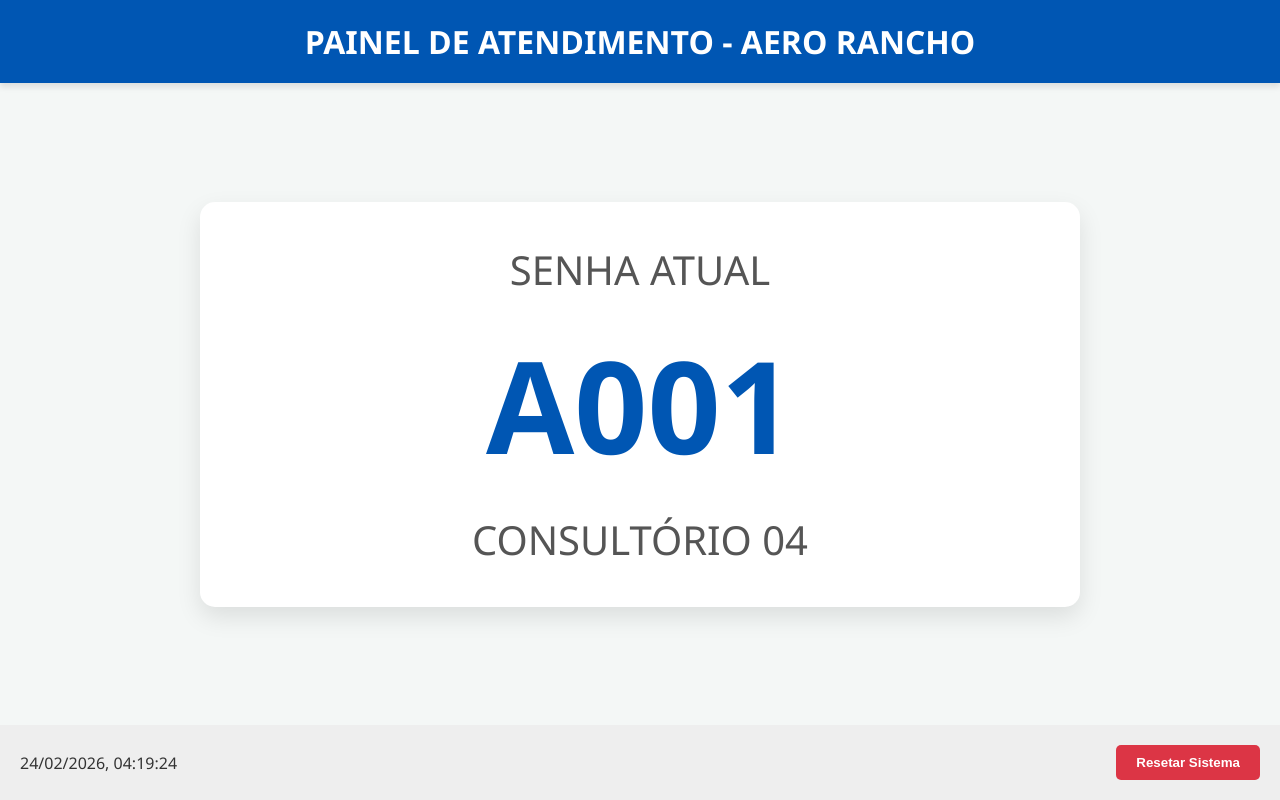
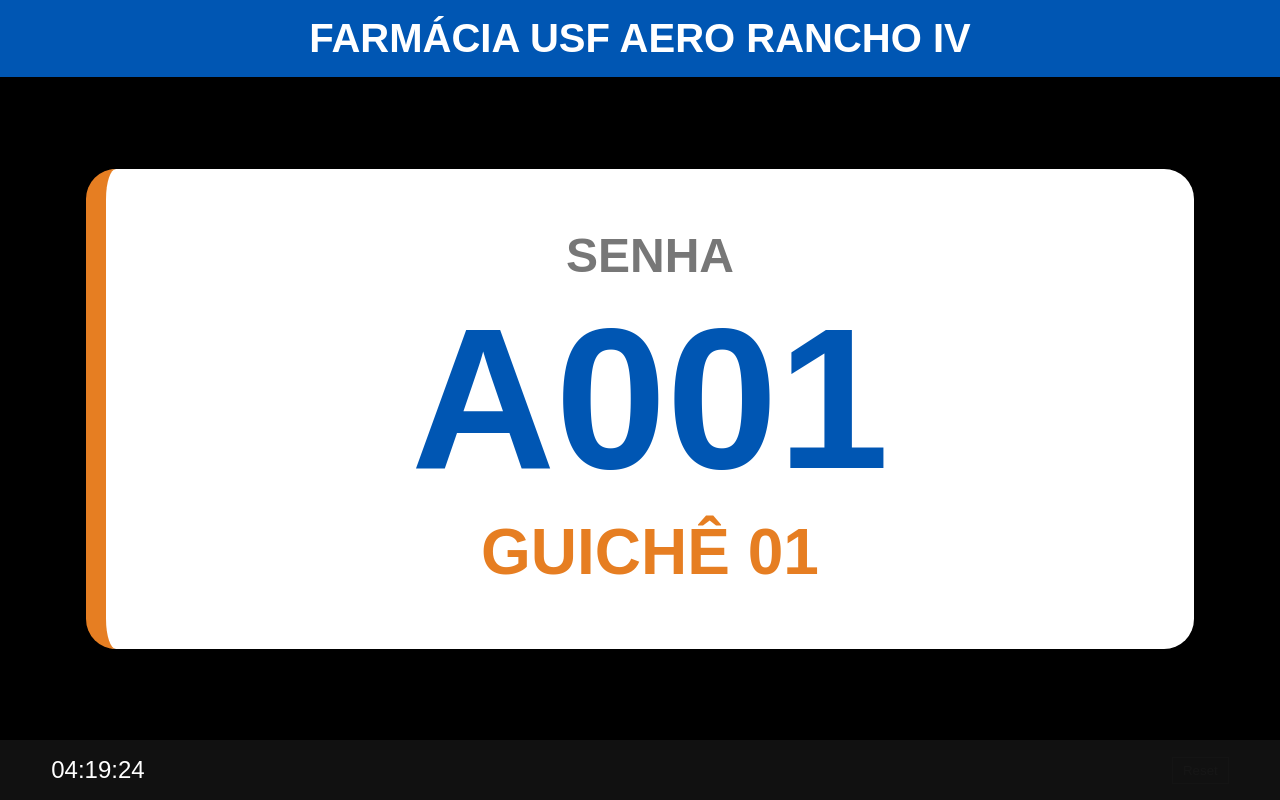
Before and after one commit to farmaciausfaerorancho4-star/painel-aero-rancho, a plain HTML site: page index.html.html in a window 1280 px wide. Drawn offline with Linux system fonts and the light colour scheme.

Commit message:
Update index.html.html

```diff
--- a/index.html.html
+++ b/index.html.html
@@ -2,40 +2,38 @@
 <html lang="pt-br">
 <head>
     <meta charset="UTF-8">
-    <meta name="viewport" content="width=device-width, initial-scale=1.0">
-    <title>Painel TV Aero Rancho</title>
+    <meta name="viewport" content="width=device-width, initial-scale=1.0, maximum-scale=1.0, user-scalable=no">
+    <title>Painel Aero Rancho IV</title>
 
-    <link rel="manifest" href="manifest.json">
-    <meta name="theme-color" content="#0056b3">
-    <link rel="apple-touch-icon" href="icon.png">
+    <meta name="mobile-web-app-capable" content="yes">
+    <meta name="apple-mobile-web-app-capable" content="yes">
 
     <style>
         :root {
-            --primary-color: #0056b3;
-            --bg-color: #f4f7f6;
-            --card-bg: #ffffff;
-            --text-color: #333;
+            --primary: #0056b3;
+            --accent: #e67e22;
         }
 
         body {
-            font-family: 'Segoe UI', Tahoma, Geneva, Verdana, sans-serif;
-            background-color: var(--bg-color);
-            color: var(--text-color);
+            font-family: 'Arial', sans-serif;
+            background-color: #000; /* Fundo preto para não cansar a TV */
+            color: white;
             margin: 0;
+            padding: 0;
             display: flex;
             flex-direction: column;
             height: 100vh;
-            overflow: hidden;
+            overflow: hidden; /* Remove barras de rolagem */
+            cursor: none; /* ESCONDE O MOUSE NA TV */
         }
 
         header {
-            background-color: var(--primary-color);
-            color: white;
-            padding: 20px;
+            background-color: var(--primary);
+            padding: 2vh;
             text-align: center;
-            font-size: 2em;
+            font-size: 5vh;
             font-weight: bold;
-            box-shadow: 0 4px 6px rgba(0,0,0,0.1);
+            box-shadow: 0 4px 10px rgba(0,0,0,0.5);
         }
 
         main {
@@ -43,103 +41,83 @@
             display: flex;
             justify-content: center;
             align-items: center;
-            padding: 20px;
         }
 
-        .painel-chamada {
-            background: var(--card-bg);
-            border-radius: 15px;
-            padding: 40px;
-            text-align: center;
-            box-shadow: 0 10px 25px rgba(0,0,0,0.1);
-            width: 80%;
-            max-width: 800px;
+        .cartao-senha {
+            background: white;
+            color: #333;
+            width: 85vw;
+            height: 60vh;
+            border-radius: 30px;
+            display: flex;
+            flex-direction: column;
+            justify-content: center;
+            align-items: center;
+            border-left: 20px solid var(--accent);
+            box-shadow: 0 15px 50px rgba(0,0,0,0.8);
         }
 
-        .senha-atual {
-            font-size: 8em;
-            color: var(--primary-color);
-            margin: 20px 0;
-            font-weight: 900;
-        }
-
-        .local-atendimento {
-            font-size: 2.5em;
-            color: #555;
-        }
+        .label { font-size: 6vh; color: #777; font-weight: bold; }
+        .senha { font-size: 25vh; color: var(--primary); font-weight: 900; line-height: 1; margin: 2vh 0; }
+        .local { font-size: 8vh; color: var(--accent); font-weight: bold; }
 
         footer {
-            padding: 20px;
+            background: #111;
+            padding: 2vh 4vw;
             display: flex;
             justify-content: space-between;
             align-items: center;
-            background: #eee;
+            font-size: 3vh;
         }
 
-        .btn-reset {
-            background-color: #dc3545;
-            color: white;
-            border: none;
-            padding: 10px 20px;
-            border-radius: 5px;
+        /* Botão de reset escondido (só aparece se passar o mouse ou clicar) */
+        .btn-admin {
+            opacity: 0.1;
+            background: none;
+            color: #444;
+            border: 1px solid #333;
+            padding: 5px 10px;
             cursor: pointer;
-            font-weight: bold;
         }
-
-        .btn-reset:hover {
-            background-color: #c82333;
-        }
+        .btn-admin:hover { opacity: 1; color: red; }
     </style>
-
-    <script>
-        // Registro do Service Worker para o APP
-        if ('serviceWorker' in navigator) {
-            window.addEventListener('load', () => {
-                navigator.serviceWorker.register('sw.js')
-                    .then(reg => console.log('PWA: Ativo'))
-                    .catch(err => console.log('PWA: Erro', err));
-            });
-        }
-
-        // Função de Reset com a senha salva: aeroranchoiv
-        function resetarPainel() {
-            const senhaAdmin = prompt("Digite a senha para resetar o painel:");
-            if (senhaAdmin === "aeroranchoiv") {
-                alert("Painel resetado com sucesso!");
-                location.reload();
-            } else {
-                alert("Senha incorreta!");
-            }
-        }
-    </script>
 </head>
 <body>
 
-    <header>
-        PAINEL DE ATENDIMENTO - AERO RANCHO
-    </header>
+    <header>FARMÁCIA USF AERO RANCHO IV</header>
 
     <main>
-        <div class="painel-chamada">
-            <div class="local-atendimento">SENHA ATUAL</div>
-            <div class="senha-atual" id="senha">A001</div>
-            <div class="local-atendimento">CONSULTÓRIO 04</div>
+        <div class="cartao-senha">
+            <div class="label">SENHA</div>
+            <div class="senha" id="txt-senha">A001</div>
+            <div class="local" id="txt-local">GUICHÊ 01</div>
         </div>
     </main>
 
     <footer>
-        <div id="data-hora"></div>
-        <button class="btn-reset" onclick="resetarPainel()">Resetar Sistema</button>
+        <div id="relogio">00:00:00</div>
+        <button class="btn-admin" onclick="resetar()">Reset</button>
     </footer>
 
     <script>
-        // Atualiza Data e Hora
-        function atualizarRelogio() {
-            const agora = new Date();
-            document.getElementById('data-hora').innerText = agora.toLocaleString('pt-BR');
+        // Lógica de Relógio
+        function clock() {
+            const now = new Date();
+            document.getElementById('relogio').innerText = now.toLocaleTimeString('pt-BR');
         }
-        setInterval(atualizarRelogio, 1000);
-        atualizarRelogio();
+        setInterval(clock, 1000);
+
+        // Lógica de Reset Protegido (Senha: aeroranchoiv)
+        function resetar() {
+            const p = prompt("Senha de Admin:");
+            if(p === "aeroranchoiv") {
+                alert("Sistema Reiniciado");
+                // Aqui você pode adicionar a lógica para limpar o Firebase
+            }
+        }
+
+        // Dica: Como você já tem Firebase, a lógica de atualização
+        // deve ser inserida aqui para escutar o banco de dados.
     </script>
 </body>
 </html>
```
